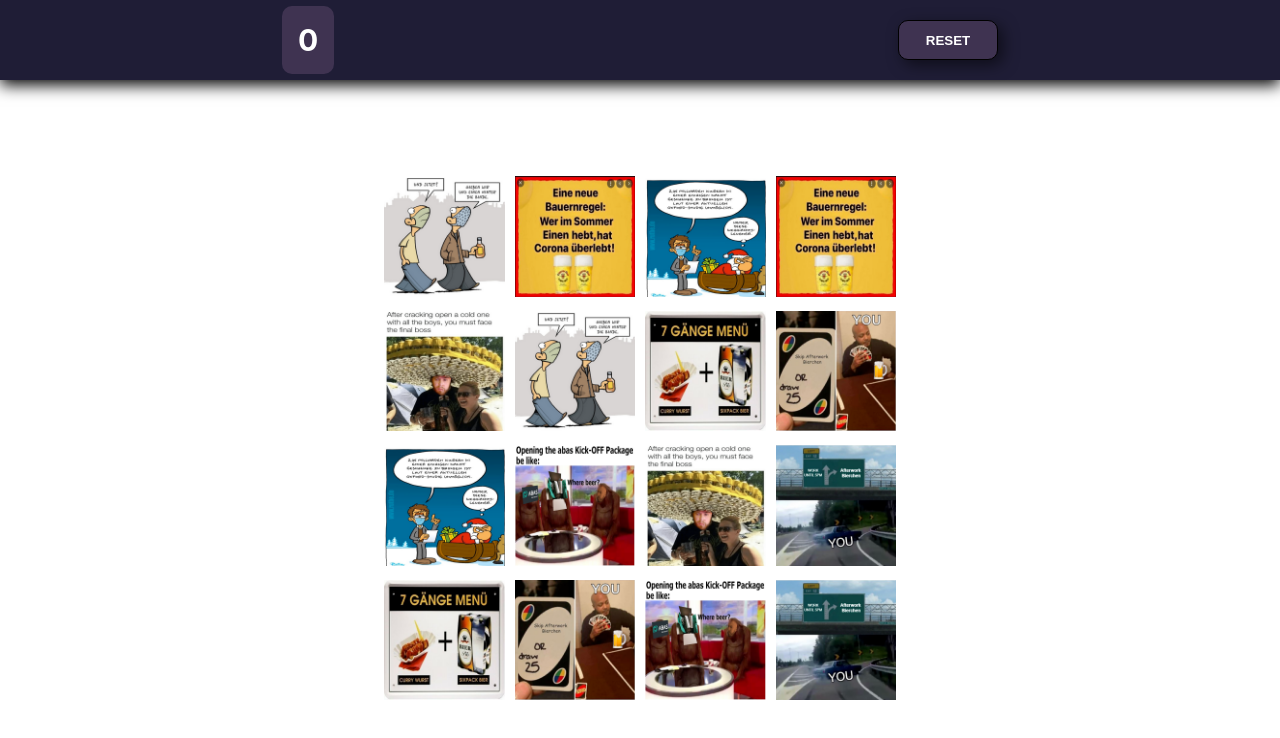
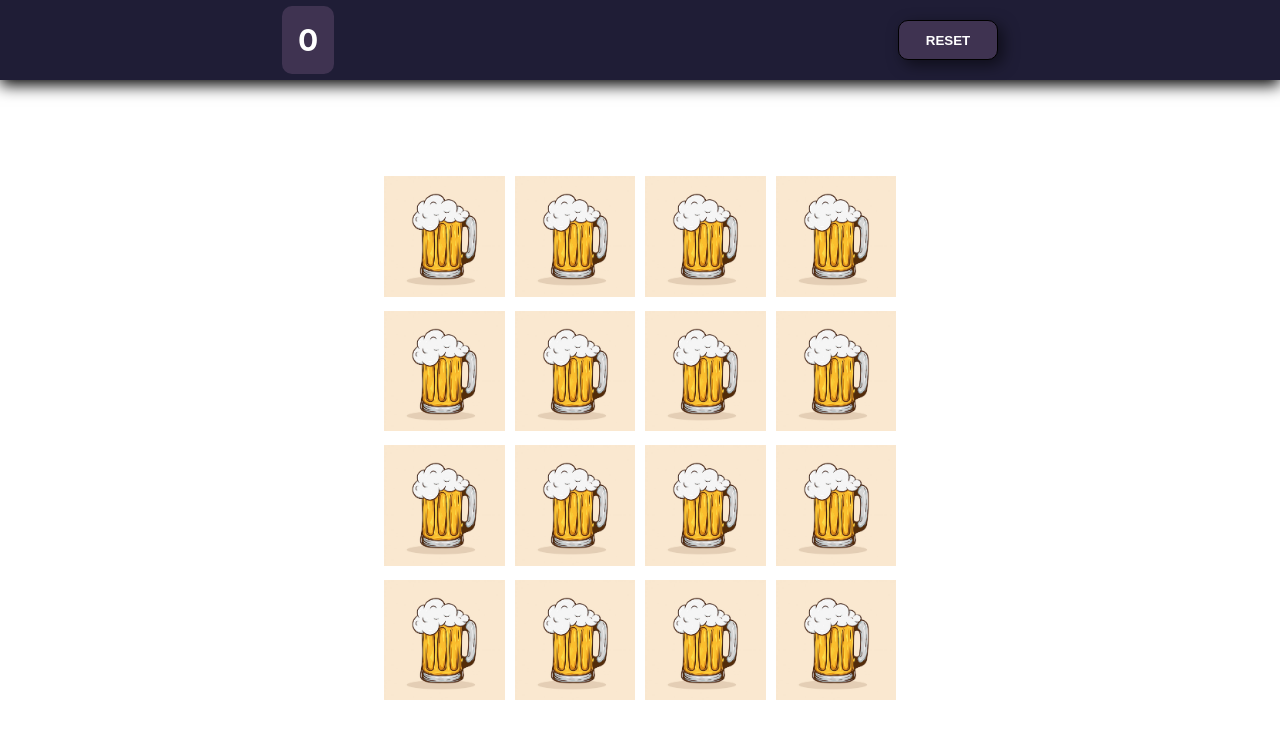
Before and after one commit to iqwrwq/abas_react_mememory, a Next.js app: page / in a window 1280 px wide. Shown: the top 738 px of the page. Built offline with nearby package versions, Linux system fonts and the light colour scheme.

Commit message:
fix!: urgent developer mode fix

```diff
--- a/components/FlipCard.js
+++ b/components/FlipCard.js
@@ -16,7 +16,7 @@ export default function FlipCard(props) {
 
     useEffect(() => {
         setTimeout(() => {
-            setFlip(true);
+            setFlip(false);
         }, Math.floor(Math.random() * (2000 - 1600 + 1)) + 1600)
     }, [])
 
```
